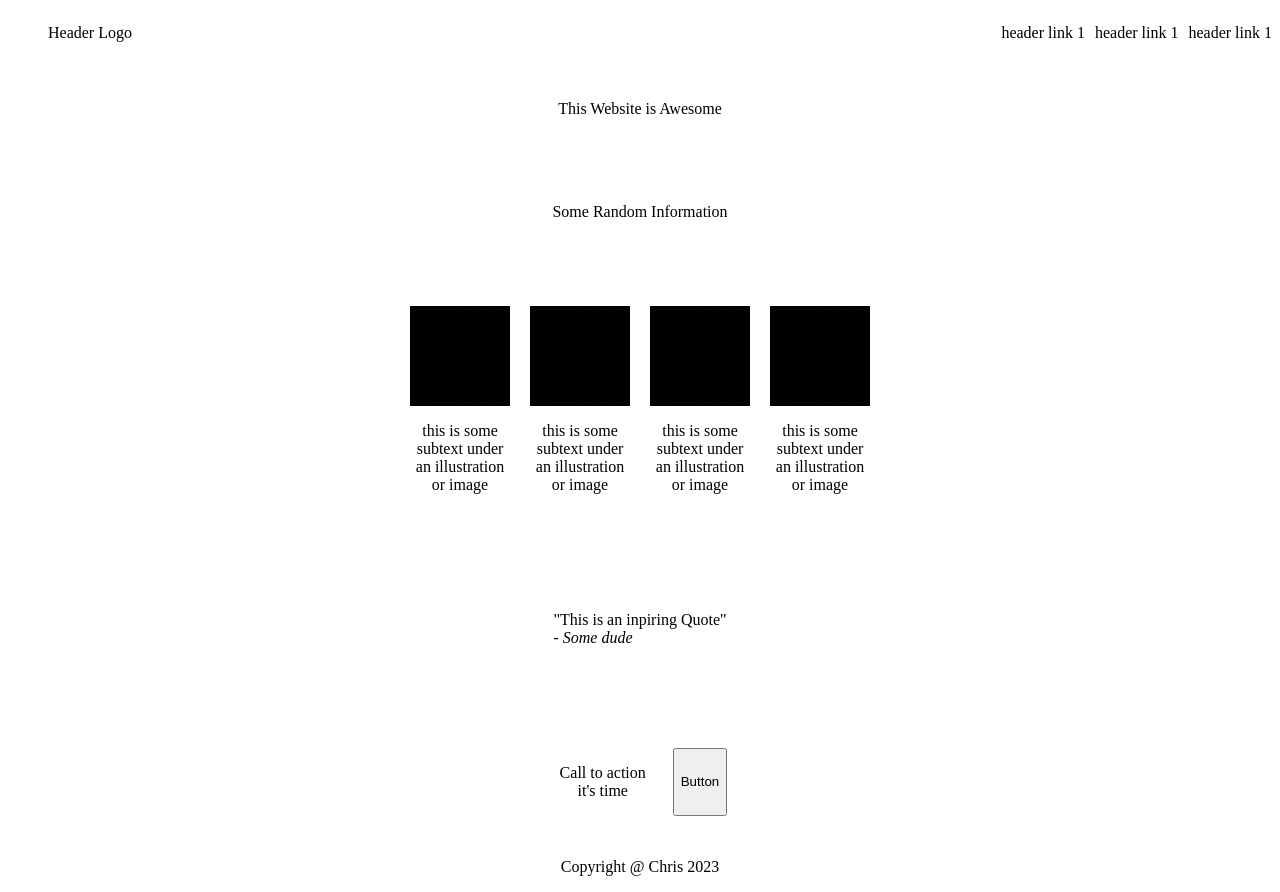
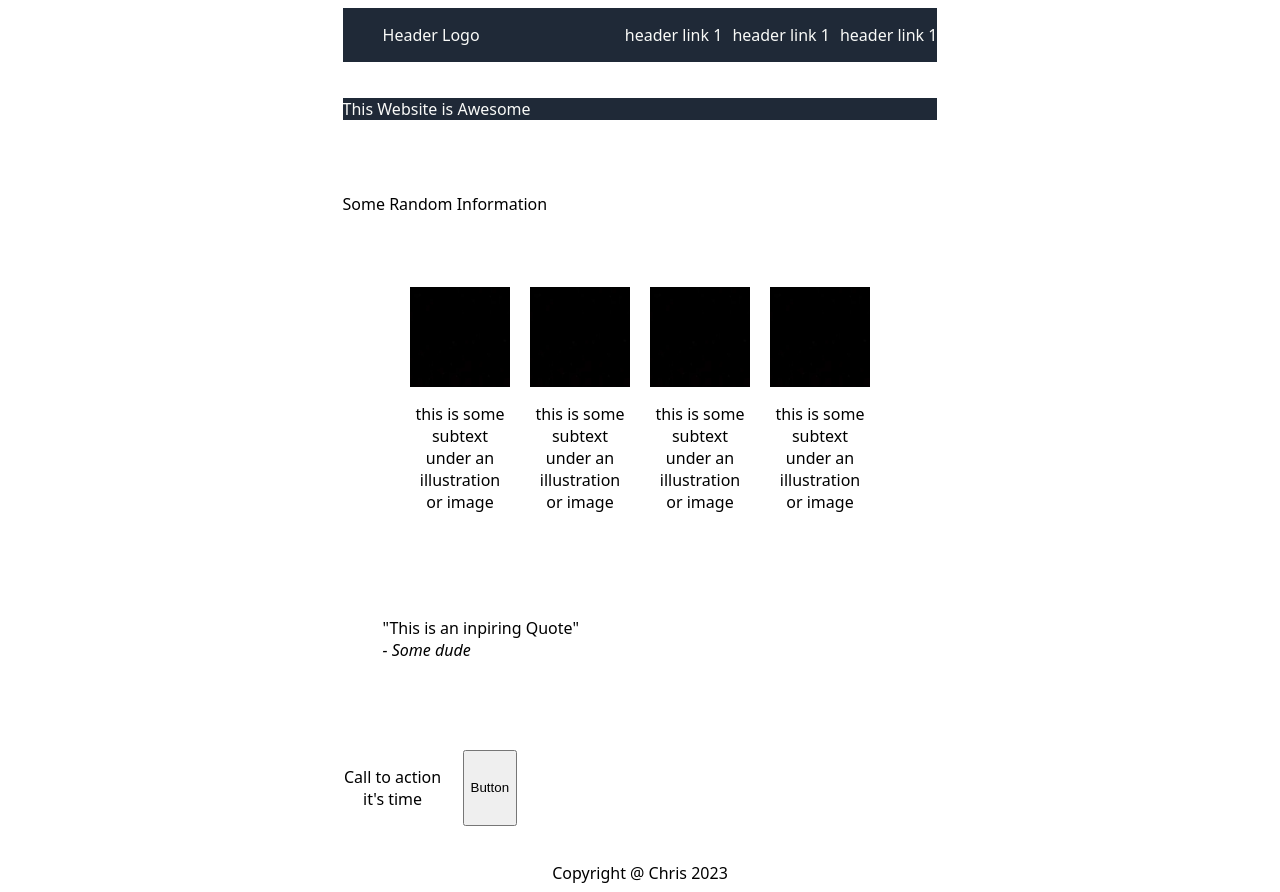
Before and after one commit to cademis/home, a plain HTML site: page index.html in a window 1280 px wide. Drawn offline with Linux system fonts and the light colour scheme.

Commit message:
added background colours to css

```diff
--- a/index.html
+++ b/index.html
@@ -1,15 +1,18 @@
 <!DOCTYPE html>
 <html lang="en" data-theme="dark">
   <head>
-    <meta charset="UTF-8">
-    <meta http-equiv="X-UA-Compatible" content="IE=edge">
-    <meta name="viewport" content="width=device-width, initial-scale=1.0">
+    <meta charset="UTF-8" />
+    <meta http-equiv="X-UA-Compatible" content="IE=edge" />
+    <meta name="viewport" content="width=device-width, initial-scale=1.0" />
     <title>Home</title>
-    <link rel="stylesheet" href="/style.css">
+    <!--<link
+      rel="stylesheet"
+      href="https://cdn.jsdelivr.net/npm/@picocss/pico@1/css/pico.min.css"
+    />-->
+    <link rel="stylesheet" href="/style.css" />
   </head>
   <body>
-
-    <nav>
+    <nav class="bg-dark">
       <ul class="left-aligned">
         <li>Header Logo</li>
       </ul>
@@ -21,23 +24,23 @@
     </nav>
 
     <main class="container">
-        <section>This Website is Awesome</section>
+      <section class="bg-dark">This Website is Awesome</section>
       <section>Some Random Information</section>
       <div class="grid">
         <div class="container-2">
-                    <img src="image.png" alt="Description of the image">
+          <img src="image.png" alt="Description of the image" />
           <p>this is some subtext under an illustration or image</p>
         </div>
         <div class="container-2">
-                    <img src="image.png" alt="Description of the image">
+          <img src="image.png" alt="Description of the image" />
           <p>this is some subtext under an illustration or image</p>
         </div>
         <div class="container-2">
-                    <img src="image.png" alt="Description of the image">
+          <img src="image.png" alt="Description of the image" />
           <p>this is some subtext under an illustration or image</p>
         </div>
         <div class="container-2">
-                    <img src="image.png" alt="Description of the image">
+          <img src="image.png" alt="Description of the image" />
           <p>this is some subtext under an illustration or image</p>
         </div>
       </div>
@@ -53,9 +56,7 @@
         <div class="grid">
           <p>Call to action it's time</p>
           <button role="button">Button</button>
-
         </div>
-
       </section>
     </main>
 
--- a/style.css
+++ b/style.css
@@ -1,4 +1,25 @@
 /* Make all the html work with pico css classless*/
+
+html {
+  color-scheme: light;
+}
+
+main,
+body {
+  font-family: system-ui, -apple-system, BlinkMacSystemFont, "Segoe UI", Roboto,
+    Oxygen, Ubuntu, Cantarell, "Open Sans", "Helvetica Neue", sans-serif;
+  width: min(65ch);
+  margin-inline: auto;
+}
+
+.bg-dark {
+  background-color: #1f2937;
+  color: #f9faf8;
+}
+
+section {
+  width: 100%;
+}
 
 .container {
   overflow: hidden;
@@ -13,7 +34,6 @@
 li {
   list-style: none;
 }
-
 
 nav {
   display: flex;
```
Lines whose indentation alone changed are shown as unchanged.
